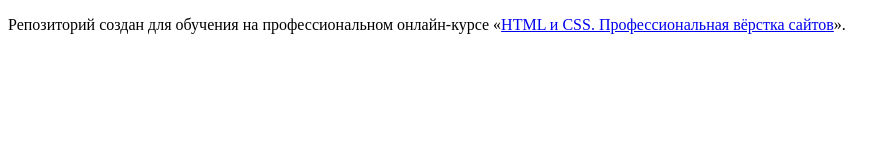
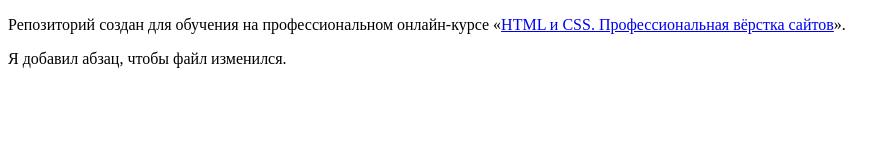
Before and after one commit to htmlacademy-htmlcss/1173761-device-34, a plain HTML site: page index.html in a window 1280 px wide. Shown: the whole page, without its empty margins (0-896 px from the left). Drawn offline with Linux system fonts and the light colour scheme.

Commit message:
Добавляет абзац

```diff
--- a/index.html
+++ b/index.html
@@ -7,6 +7,6 @@
   <body>
 
     <p>Репозиторий создан для обучения на профессиональном онлайн‑курсе «<a href="https://htmlacademy.ru/intensive/htmlcss">HTML и CSS. Профессиональная вёрстка сайтов</a>».</p>
-
+    <p>Я добавил абзац, чтобы файл изменился.</p>
   </body>
 </html>
```
